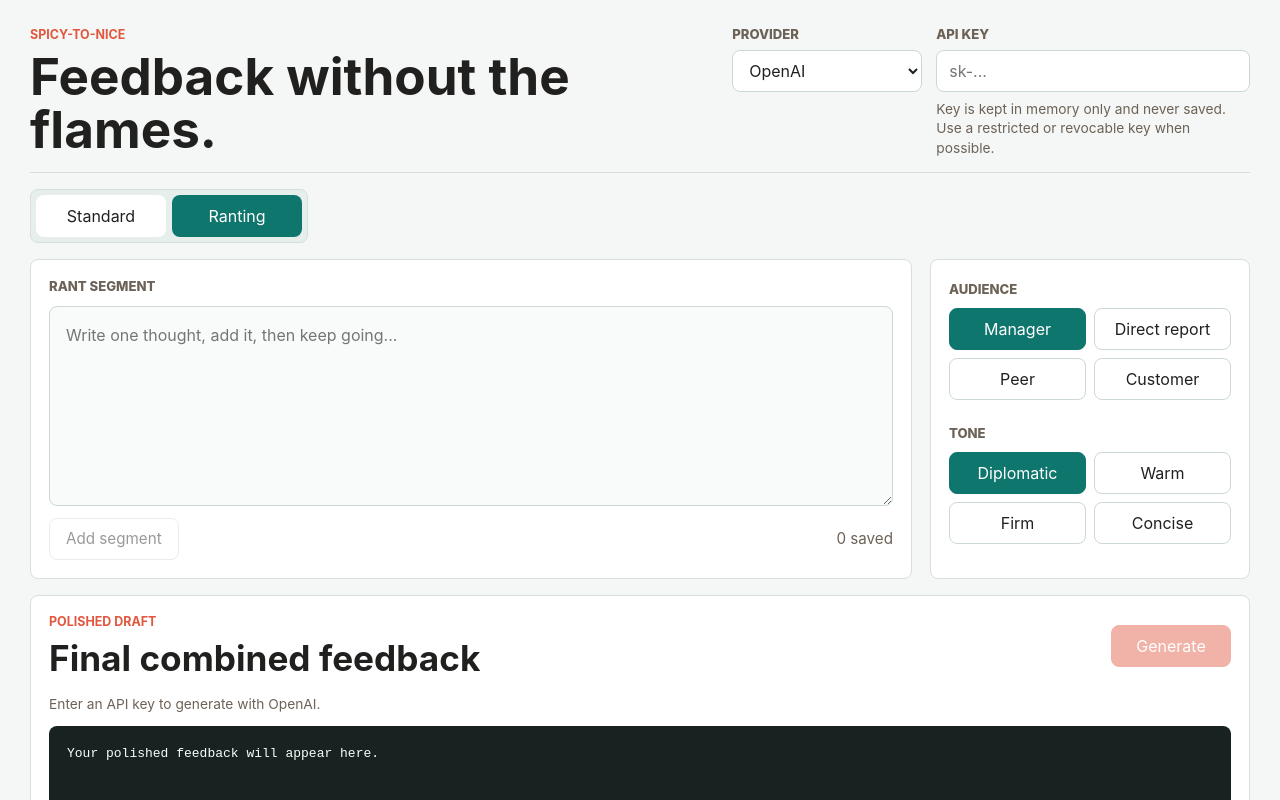
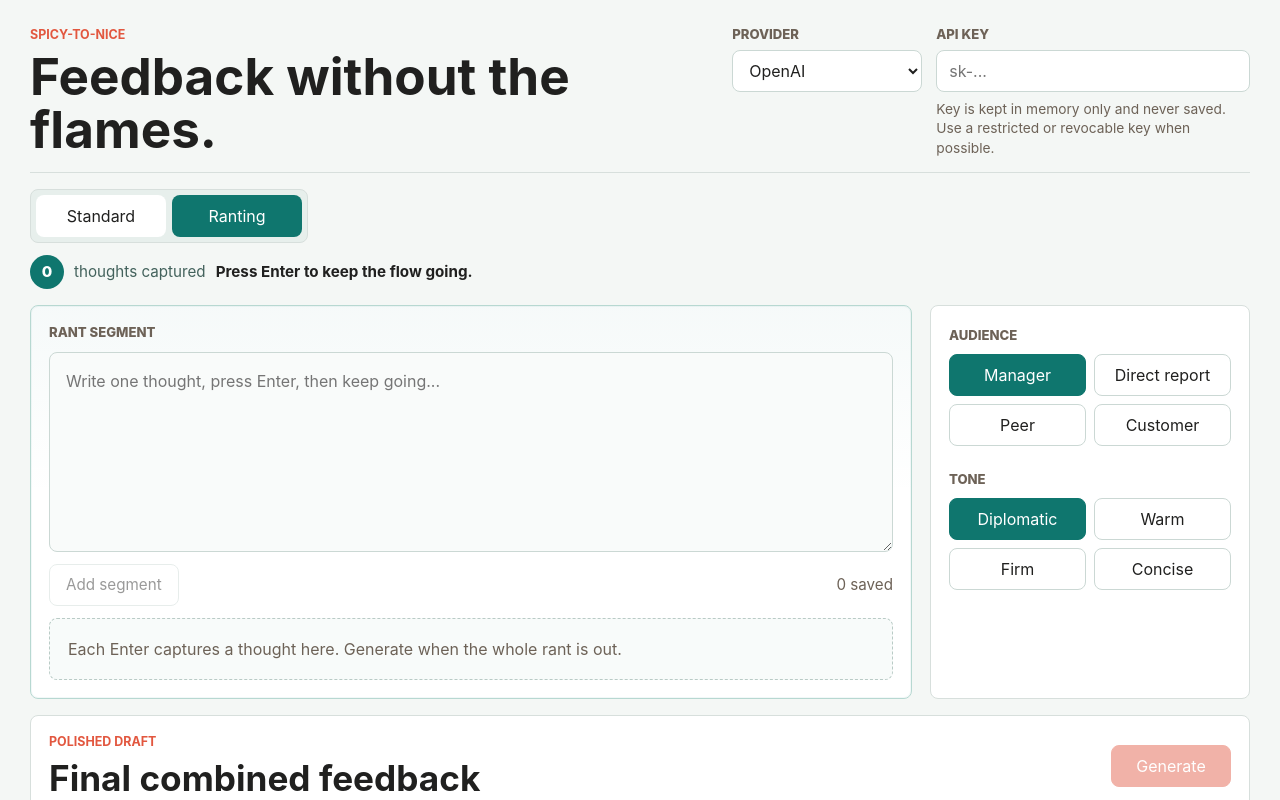
Before and after one commit to uRTLy/spicy-to-nice, a React (Vite) app: page / in a window 1280 px wide. Both pictures are taken after a click on the button "Ranting". Shown: the top 800 px of the page. Built offline with nearby package versions, Linux system fonts and the light colour scheme.

Commit message:
Add reducer state machine and ranting flow polish

```diff
--- a/src/App.tsx
+++ b/src/App.tsx
@@ -1,4 +1,4 @@
-import { useMemo, useState } from "react";
+import { useReducer, useRef } from "react";
 import { FeedbackGenerationError, generateFeedback, providerConfigs } from "./ai/providers";
 import type { Audience, FeedbackMode, Provider, Tone } from "./feedbackTypes";
 
@@ -16,109 +16,253 @@ const tones: Array<{ label: string; value: Tone }> = [
   { label: "Concise", value: "concise" },
 ];
 
-export function App() {
-  const [mode, setMode] = useState<FeedbackMode>("single");
-  const [audience, setAudience] = useState<Audience>("manager");
-  const [tone, setTone] = useState<Tone>("diplomatic");
-  const [provider, setProvider] = useState<Provider>("openai");
-  const [apiKey, setApiKey] = useState("");
-  const [draft, setDraft] = useState("");
-  const [segments, setSegments] = useState<string[]>([]);
-  const [generatedOutput, setGeneratedOutput] = useState(
-    "Your polished feedback will appear here.",
-  );
-  const [status, setStatus] = useState<"idle" | "loading" | "error">("idle");
-  const [errorMessage, setErrorMessage] = useState("");
+type Segment = {
+  id: string;
+  text: string;
+};
 
-  const activeSegments = useMemo(() => {
-    if (mode === "ranting") {
-      return segments;
+type OutputState =
+  | { status: "idle"; text: string }
+  | { status: "loading"; text: string }
+  | { status: "success"; text: string }
+  | { status: "error"; text: string; message: string };
+
+type AppState = {
+  mode: FeedbackMode;
+  audience: Audience;
+  tone: Tone;
+  provider: Provider;
+  apiKey: string;
+  draft: string;
+  segments: Segment[];
+  output: OutputState;
+};
+
+type AppAction =
+  | { type: "switch_mode"; mode: FeedbackMode }
+  | { type: "set_audience"; audience: Audience }
+  | { type: "set_tone"; tone: Tone }
+  | { type: "set_provider"; provider: Provider }
+  | { type: "set_api_key"; apiKey: string }
+  | { type: "set_draft"; draft: string }
+  | { type: "add_segment"; segment: Segment }
+  | { type: "remove_segment"; id: string }
+  | { type: "generation_started" }
+  | { type: "generation_succeeded"; text: string }
+  | { type: "generation_failed"; message: string };
+
+const initialOutputText = "Your polished feedback will appear here.";
+
+const initialState: AppState = {
+  mode: "single",
+  audience: "manager",
+  tone: "diplomatic",
+  provider: "openai",
+  apiKey: "",
+  draft: "",
+  segments: [],
+  output: { status: "idle", text: initialOutputText },
+};
+
+function clearError(output: OutputState): OutputState {
+  if (output.status !== "error") {
+    return output;
   }
 
-    return draft.trim() ? [draft.trim()] : [];
-  }, [draft, mode, segments]);
+  return { status: "idle", text: output.text };
+}
 
-  const canAddSegment = draft.trim().length > 0;
-  const hasApiKey = apiKey.trim().length > 0;
-  const canGenerate =
-    (mode === "ranting" ? segments.length > 0 || canAddSegment : activeSegments.length > 0) &&
-    hasApiKey &&
-    status !== "loading";
-  const selectedProvider = providerConfigs.find((item) => item.provider === provider);
+function makeSegment(text: string): Segment {
+  return {
+    id: globalThis.crypto?.randomUUID?.() ?? `${Date.now()}-${Math.random()}`,
+    text,
+  };
+}
 
-  function switchMode(nextMode: FeedbackMode) {
-    if (nextMode === mode) {
+function reducer(state: AppState, action: AppAction): AppState {
+  if (state.output.status === "loading") {
+    switch (action.type) {
+      case "switch_mode":
+      case "set_audience":
+      case "set_tone":
+      case "set_provider":
+      case "set_api_key":
+      case "set_draft":
+      case "add_segment":
+      case "remove_segment":
+        return state;
+    }
+  }
+
+  switch (action.type) {
+    case "switch_mode": {
+      if (action.mode === state.mode || state.output.status === "loading") {
+        return state;
+      }
+
+      if (state.mode === "single" && action.mode === "ranting") {
+        const draft = state.draft.trim();
+
+        return {
+          ...state,
+          mode: "ranting",
+          draft: "",
+          segments: draft ? [makeSegment(draft)] : [],
+          output: clearError(state.output),
+        };
+      }
+
+      if (state.mode === "ranting" && action.mode === "single") {
+        const combinedDraft = [
+          ...state.segments.map((segment) => segment.text),
+          state.draft.trim(),
+        ]
+          .filter(Boolean)
+          .join("\n\n");
+
+        return {
+          ...state,
+          mode: "single",
+          draft: combinedDraft,
+          segments: [],
+          output: clearError(state.output),
+        };
+      }
+
+      return { ...state, mode: action.mode, output: clearError(state.output) };
+    }
+    case "set_audience":
+      return { ...state, audience: action.audience, output: clearError(state.output) };
+    case "set_tone":
+      return { ...state, tone: action.tone, output: clearError(state.output) };
+    case "set_provider":
+      return { ...state, provider: action.provider, output: clearError(state.output) };
+    case "set_api_key":
+      return { ...state, apiKey: action.apiKey, output: clearError(state.output) };
+    case "set_draft":
+      return { ...state, draft: action.draft, output: clearError(state.output) };
+    case "add_segment":
+      return {
+        ...state,
+        draft: "",
+        segments: [...state.segments, action.segment],
+        output: clearError(state.output),
+      };
+    case "remove_segment":
+      return {
+        ...state,
+        segments: state.segments.filter((segment) => segment.id !== action.id),
+        output: clearError(state.output),
+      };
+    case "generation_started":
+      if (state.output.status === "loading") {
+        return state;
+      }
+
+      return { ...state, output: { status: "loading", text: state.output.text } };
+    case "generation_succeeded":
+      return { ...state, output: { status: "success", text: action.text } };
+    case "generation_failed":
+      return {
+        ...state,
+        output: {
+          status: "error",
+          text: state.output.text,
+          message: action.message,
+        },
+      };
+    default:
+      return state;
+  }
+}
+
+function getSegmentsForGeneration(state: AppState) {
+  if (state.mode === "ranting") {
+    return [...state.segments.map((segment) => segment.text), state.draft.trim()].filter(Boolean);
+  }
+
+  return state.draft.trim() ? [state.draft.trim()] : [];
+}
+
+function getGenerationBlocker(state: AppState) {
+  const selectedProvider = providerConfigs.find((item) => item.provider === state.provider);
+  const hasInput = getSegmentsForGeneration(state).length > 0;
+
+  if (state.output.status === "loading") {
+    return "Generation is already in progress.";
+  }
+
+  if (!hasInput) {
+    return "Add feedback before generating.";
+  }
+
+  if (!state.apiKey.trim()) {
+    return `Enter an API key to generate with ${selectedProvider?.label ?? "this provider"}.`;
+  }
+
+  if (selectedProvider && !selectedProvider.implemented) {
+    return `${selectedProvider.label} is planned but not wired yet. OpenAI works first.`;
+  }
+
+  return "";
+}
+
+export function App() {
+  const [state, dispatch] = useReducer(reducer, initialState);
+  const textareaRef = useRef<HTMLTextAreaElement | null>(null);
+  const generationBlocker = getGenerationBlocker(state);
+  const canAddSegment = state.draft.trim().length > 0 && state.output.status !== "loading";
+  const canGenerate = !generationBlocker;
+
+  function addSegment() {
+    const text = state.draft.trim();
+
+    if (!text || state.output.status === "loading") {
       return;
     }
 
-    if (mode === "single" && nextMode === "ranting" && draft.trim()) {
-      setSegments([draft.trim()]);
-      setDraft("");
+    dispatch({ type: "add_segment", segment: makeSegment(text) });
+    requestAnimationFrame(() => textareaRef.current?.focus());
   }
 
-    if (mode === "ranting" && nextMode === "single") {
-      setDraft(segments.join("\n\n"));
-      setSegments([]);
-    }
+  async function generate() {
+    const segments = getSegmentsForGeneration(state);
+    const pendingRantSegment = state.mode === "ranting" ? state.draft.trim() : "";
 
-    setMode(nextMode);
-  }
-
-  function addSegment() {
-    if (!canAddSegment) {
+    if (generationBlocker || segments.length === 0) {
       return;
     }
 
-    setSegments((current) => [...current, draft.trim()]);
-    setDraft("");
+    if (pendingRantSegment) {
+      dispatch({ type: "add_segment", segment: makeSegment(pendingRantSegment) });
     }
 
-  function removeSegment(index: number) {
-    setSegments((current) => current.filter((_, itemIndex) => itemIndex !== index));
-  }
-
-  async function generate() {
-    const nextSegments =
-      mode === "ranting"
-        ? [...segments, draft.trim()].filter(Boolean)
-        : activeSegments;
-
-    if (nextSegments.length === 0 || !hasApiKey || status === "loading") {
-      return;
-    }
-
-    if (mode === "ranting" && draft.trim()) {
-      setSegments(nextSegments);
-      setDraft("");
-    }
-
-    setStatus("loading");
-    setErrorMessage("");
+    dispatch({ type: "generation_started" });
 
     try {
       const result = await generateFeedback({
-        segments: nextSegments,
-        mode,
-        audience,
-        tone,
-        provider,
-        apiKey,
+        segments,
+        mode: state.mode,
+        audience: state.audience,
+        tone: state.tone,
+        provider: state.provider,
+        apiKey: state.apiKey,
       });
 
-      setGeneratedOutput(result.polishedText);
-      setStatus("idle");
+      dispatch({ type: "generation_succeeded", text: result.polishedText });
     } catch (error) {
-      setStatus("error");
-      setErrorMessage(
+      dispatch({
+        type: "generation_failed",
+        message:
           error instanceof FeedbackGenerationError
             ? error.message
             : "Something went wrong while generating feedback.",
-      );
+      });
     }
   }
 
   function submitDraft() {
-    if (mode === "ranting") {
+    if (state.mode === "ranting") {
       addSegment();
       return;
     }
@@ -139,12 +283,11 @@ export function App() {
               <label htmlFor="provider">Provider</label>
               <select
                 id="provider"
-                value={provider}
-                onChange={(event) => {
-                  setProvider(event.target.value as Provider);
-                  setErrorMessage("");
-                  setStatus("idle");
-                }}
+                value={state.provider}
+                disabled={state.output.status === "loading"}
+                onChange={(event) =>
+                  dispatch({ type: "set_provider", provider: event.target.value as Provider })
+                }
               >
                 {providerConfigs.map((item) => (
                   <option key={item.provider} value={item.provider}>
@@ -159,12 +302,11 @@ export function App() {
               <input
                 id="api-key"
                 type="password"
-                value={apiKey}
-                onChange={(event) => {
-                  setApiKey(event.target.value);
-                  setErrorMessage("");
-                  setStatus("idle");
-                }}
+                value={state.apiKey}
+                disabled={state.output.status === "loading"}
+                onChange={(event) =>
+                  dispatch({ type: "set_api_key", apiKey: event.target.value })
+                }
                 placeholder="sk-..."
                 autoComplete="off"
                 spellCheck={false}
@@ -179,30 +321,44 @@ export function App() {
 
         <div className="mode-switch" aria-label="Writing mode">
           <button
-            className={mode === "single" ? "active" : ""}
+            className={state.mode === "single" ? "active" : ""}
             type="button"
-            onClick={() => switchMode("single")}
+            disabled={state.output.status === "loading"}
+            onClick={() => dispatch({ type: "switch_mode", mode: "single" })}
           >
             Standard
           </button>
           <button
-            className={mode === "ranting" ? "active" : ""}
+            className={state.mode === "ranting" ? "active" : ""}
             type="button"
-            onClick={() => switchMode("ranting")}
+            disabled={state.output.status === "loading"}
+            onClick={() => dispatch({ type: "switch_mode", mode: "ranting" })}
           >
             Ranting
           </button>
         </div>
 
+        {state.mode === "ranting" ? (
+          <div className="flow-banner" aria-live="polite">
+            <span>{state.segments.length}</span>
+            {state.segments.length === 1 ? "thought captured" : "thoughts captured"}
+            <strong>Press Enter to keep the flow going.</strong>
+          </div>
+        ) : null}
+
         <section className="grid">
-          <div className="input-panel">
+          <div className={`input-panel ${state.mode === "ranting" ? "ranting-panel" : ""}`}>
             <label className="field-label" htmlFor="raw-feedback">
-              {mode === "ranting" ? "Rant segment" : "Raw feedback"}
+              {state.mode === "ranting" ? "Rant segment" : "Raw feedback"}
             </label>
             <textarea
               id="raw-feedback"
-              value={draft}
-              onChange={(event) => setDraft(event.target.value)}
+              ref={textareaRef}
+              value={state.draft}
+              disabled={state.output.status === "loading"}
+              onChange={(event) =>
+                dispatch({ type: "set_draft", draft: event.target.value })
+              }
               onKeyDown={(event) => {
                 if (
                   event.key === "Enter" &&
@@ -214,32 +370,41 @@ export function App() {
                 }
               }}
               placeholder={
-                mode === "ranting"
-                  ? "Write one thought, add it, then keep going..."
+                state.mode === "ranting"
+                  ? "Write one thought, press Enter, then keep going..."
                   : "Paste the spicy version here..."
               }
             />
 
-            {mode === "ranting" ? (
+            {state.mode === "ranting" ? (
               <div className="rant-actions">
                 <button type="button" onClick={addSegment} disabled={!canAddSegment}>
                   Add segment
                 </button>
-                <span>{segments.length} saved</span>
+                <span>{state.segments.length} saved</span>
               </div>
             ) : null}
 
-            {mode === "ranting" && segments.length > 0 ? (
+            {state.mode === "ranting" && state.segments.length > 0 ? (
               <ol className="segment-list" aria-label="Saved rant segments">
-                {segments.map((segment, index) => (
-                  <li key={`${segment}-${index}`}>
-                    <p>{segment}</p>
-                    <button type="button" onClick={() => removeSegment(index)}>
+                {state.segments.map((segment, index) => (
+                  <li key={segment.id}>
+                    <span>{index + 1}</span>
+                    <p>{segment.text}</p>
+                    <button
+                      type="button"
+                      disabled={state.output.status === "loading"}
+                      onClick={() => dispatch({ type: "remove_segment", id: segment.id })}
+                    >
                       Remove
                     </button>
                   </li>
                 ))}
               </ol>
+            ) : state.mode === "ranting" ? (
+              <div className="empty-rant">
+                Each Enter captures a thought here. Generate when the whole rant is out.
+              </div>
             ) : null}
           </div>
 
@@ -249,10 +414,11 @@ export function App() {
               <div className="choice-grid">
                 {audiences.map((item) => (
                   <button
-                    className={audience === item.value ? "active" : ""}
+                    className={state.audience === item.value ? "active" : ""}
                     key={item.value}
                     type="button"
-                    onClick={() => setAudience(item.value)}
+                    disabled={state.output.status === "loading"}
+                    onClick={() => dispatch({ type: "set_audience", audience: item.value })}
                   >
                     {item.label}
                   </button>
@@ -265,10 +431,11 @@ export function App() {
               <div className="choice-grid">
                 {tones.map((item) => (
                   <button
-                    className={tone === item.value ? "active" : ""}
+                    className={state.tone === item.value ? "active" : ""}
                     key={item.value}
                     type="button"
-                    onClick={() => setTone(item.value)}
+                    disabled={state.output.status === "loading"}
+                    onClick={() => dispatch({ type: "set_tone", tone: item.value })}
                   >
                     {item.label}
                   </button>
@@ -278,26 +445,32 @@ export function App() {
           </aside>
         </section>
 
-        <section className="output-panel" aria-label="Polished feedback">
+        <section
+          className={`output-panel output-${state.output.status}`}
+          aria-label="Polished feedback"
+        >
           <div className="output-header">
             <div>
               <p className="eyebrow">Polished draft</p>
-              <h2>{mode === "ranting" ? "Final combined feedback" : "Ready to send"}</h2>
+              <h2>{state.mode === "ranting" ? "Final combined feedback" : "Ready to send"}</h2>
             </div>
             <button type="button" onClick={() => void generate()} disabled={!canGenerate}>
-              {status === "loading" ? "Generating..." : "Generate"}
+              {state.output.status === "loading" ? "Generating..." : "Generate"}
             </button>
           </div>
-          {!hasApiKey ? (
-            <p className="notice">Enter an API key to generate with {selectedProvider?.label}.</p>
+          {generationBlocker && state.output.status !== "loading" ? (
+            <p className="notice">{generationBlocker}</p>
           ) : null}
-          {selectedProvider && !selectedProvider.implemented ? (
-            <p className="notice">
-              {selectedProvider.label} is planned but not wired yet. OpenAI works first.
-            </p>
+          {state.output.status === "error" ? (
+            <p className="error-message">{state.output.message}</p>
           ) : null}
-          {errorMessage ? <p className="error-message">{errorMessage}</p> : null}
-          <pre>{generatedOutput}</pre>
+          {state.output.status === "loading" ? (
+            <div className="thinking" aria-live="polite">
+              <span />
+              Reading the spice, finding the useful signal...
+            </div>
+          ) : null}
+          <pre>{state.output.text}</pre>
         </section>
       </section>
     </main>
--- a/src/styles.css
+++ b/src/styles.css
@@ -164,6 +164,31 @@ button.active {
   border-color: transparent;
 }
 
+.flow-banner {
+  display: flex;
+  align-items: center;
+  gap: 10px;
+  margin: -4px 0 16px;
+  color: #43625c;
+  font-size: 0.95rem;
+  animation: slide-in 220ms ease-out;
+}
+
+.flow-banner span {
+  display: inline-grid;
+  place-items: center;
+  min-width: 34px;
+  height: 34px;
+  border-radius: 999px;
+  background: #0f766e;
+  color: #ffffff;
+  font-weight: 800;
+}
+
+.flow-banner strong {
+  color: #20201f;
+}
+
 .grid {
   align-items: stretch;
   gap: 18px;
@@ -183,6 +208,18 @@ button.active {
   gap: 12px;
   min-width: 0;
   padding: 18px;
+  transition:
+    border-color 180ms ease,
+    box-shadow 180ms ease,
+    background 180ms ease;
+}
+
+.ranting-panel {
+  border-color: #b7d8d1;
+  background:
+    linear-gradient(180deg, rgba(15, 118, 110, 0.04), rgba(255, 255, 255, 0) 190px),
+    #ffffff;
+  box-shadow: inset 0 0 0 1px rgba(15, 118, 110, 0.05);
 }
 
 textarea {
@@ -195,6 +232,10 @@ textarea {
   background: #f9fbfa;
   color: #20201f;
   line-height: 1.5;
+  transition:
+    border-color 180ms ease,
+    box-shadow 180ms ease,
+    background 180ms ease;
 }
 
 textarea:focus,
@@ -224,19 +265,42 @@ select:focus-visible {
 
 .segment-list li {
   display: grid;
-  grid-template-columns: minmax(0, 1fr) auto;
+  grid-template-columns: auto minmax(0, 1fr) auto;
   gap: 12px;
-  align-items: start;
+  align-items: center;
   padding: 12px;
   border: 1px solid #d7e3df;
   border-radius: 8px;
   background: #f2f8f6;
+  animation: segment-pop 220ms ease-out;
+}
+
+.segment-list li > span {
+  display: inline-grid;
+  place-items: center;
+  width: 28px;
+  height: 28px;
+  border-radius: 999px;
+  background: #dcefeb;
+  color: #0f766e;
+  font-size: 0.82rem;
+  font-weight: 800;
 }
 
 .segment-list p {
   margin: 0;
   color: #3d3934;
   line-height: 1.45;
+}
+
+.empty-rant {
+  padding: 18px;
+  border: 1px dashed #b9cbc6;
+  border-radius: 8px;
+  background: #f8fbfa;
+  color: #6d6257;
+  line-height: 1.5;
+  animation: fade-in 180ms ease-out;
 }
 
 .settings-panel {
@@ -261,6 +325,9 @@ select:focus-visible {
 .output-panel {
   margin-top: 16px;
   padding: 18px;
+  transition:
+    border-color 180ms ease,
+    box-shadow 180ms ease;
 }
 
 .output-header {
@@ -276,6 +343,36 @@ select:focus-visible {
   border-color: #e2573f;
 }
 
+.thinking {
+  display: inline-flex;
+  align-items: center;
+  gap: 10px;
+  margin-bottom: 12px;
+  color: #43625c;
+  font-size: 0.92rem;
+}
+
+.thinking span {
+  width: 10px;
+  height: 10px;
+  border-radius: 999px;
+  background: #0f766e;
+  animation: pulse 900ms ease-in-out infinite;
+}
+
+.output-loading {
+  border-color: #91c8bf;
+  box-shadow: 0 0 0 3px rgba(15, 118, 110, 0.08);
+}
+
+.output-error {
+  border-color: #f4b7ad;
+}
+
+.output-success {
+  border-color: #9ccfc5;
+}
+
 pre {
   min-height: 150px;
   margin: 0;
@@ -286,6 +383,67 @@ pre {
   color: #f7fffb;
   white-space: pre-wrap;
   line-height: 1.55;
+  transition:
+    background 180ms ease,
+    color 180ms ease;
+}
+
+@keyframes segment-pop {
+  from {
+    opacity: 0;
+    transform: translateY(-6px) scale(0.985);
+  }
+
+  to {
+    opacity: 1;
+    transform: translateY(0) scale(1);
+  }
+}
+
+@keyframes slide-in {
+  from {
+    opacity: 0;
+    transform: translateY(-4px);
+  }
+
+  to {
+    opacity: 1;
+    transform: translateY(0);
+  }
+}
+
+@keyframes fade-in {
+  from {
+    opacity: 0;
+  }
+
+  to {
+    opacity: 1;
+  }
+}
+
+@keyframes pulse {
+  0%,
+  100% {
+    opacity: 0.35;
+    transform: scale(0.8);
+  }
+
+  50% {
+    opacity: 1;
+    transform: scale(1.15);
+  }
+}
+
+@media (prefers-reduced-motion: reduce) {
+  *,
+  *::before,
+  *::after {
+    animation-duration: 1ms !important;
+    animation-iteration-count: 1 !important;
+    scroll-behavior: auto !important;
+    transition-duration: 1ms !important;
+  }
 }
 
 @media (max-width: 700px) {
```
Lines whose indentation alone changed are shown as unchanged.
